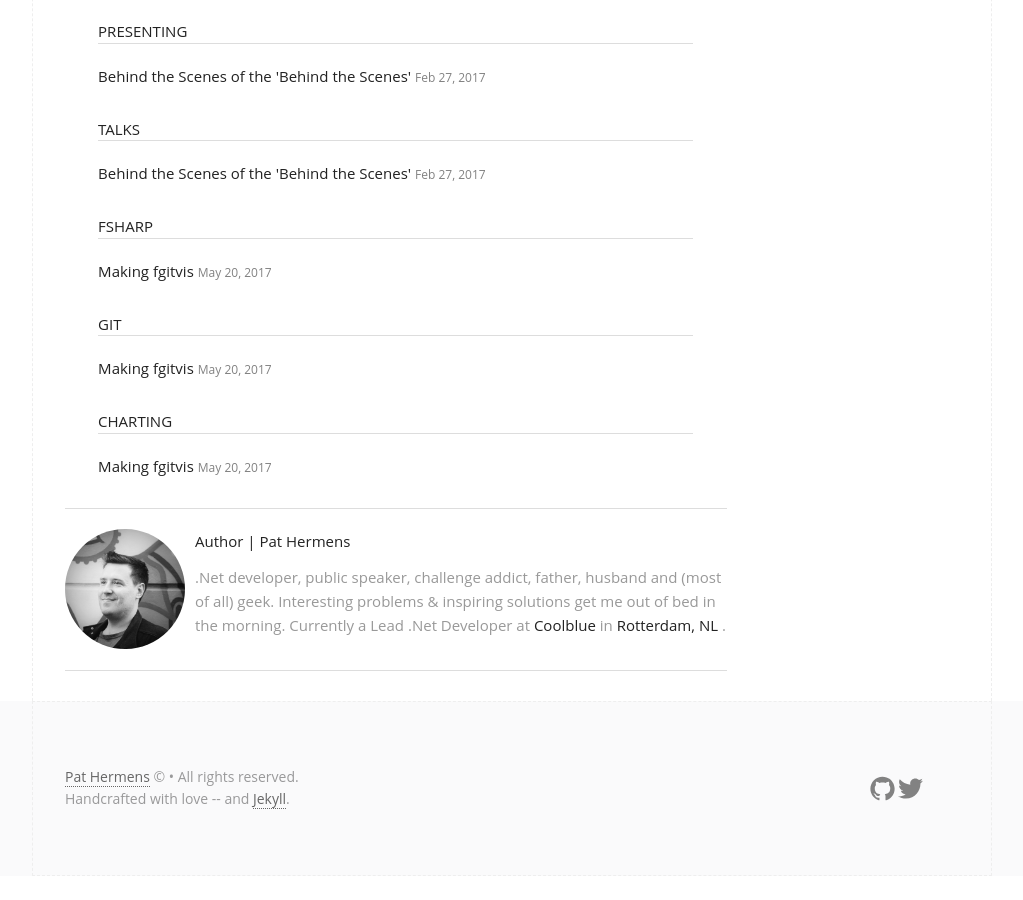
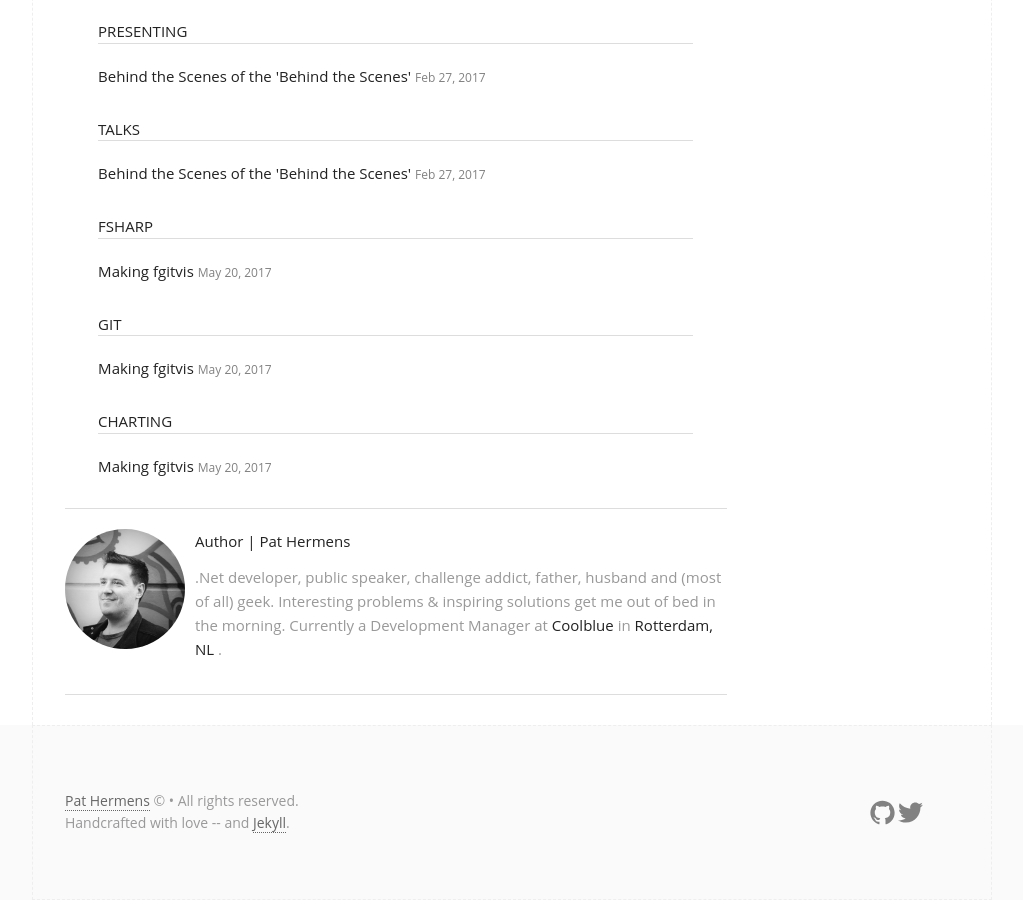
Before and after one commit to PHeonix25/PHeonix25.github.io, a Jekyll site: the page built from archive.html, in a window 1280 px wide and 900 px high, scrolled down 1401 px. Shown: the whole window, without its empty margins (128-1151 px from the left). Built offline with Jekyll 4.4.1, drawn with Linux system fonts in a browser that asks for light colours; before the commit the page ends 2277 px from its top, so only the background shows below that.

Commit message:
Updates Author info with new job title

```diff
--- a/_includes/author.html
+++ b/_includes/author.html
@@ -4,7 +4,7 @@
 		<p>Author | <a href="/about" rel="author"><span itemprop="name">Pat Hermens</span></a></p>
 		<p class="bio">
 			.Net developer, public speaker, challenge addict, father, husband and (most of all) geek. Interesting problems &amp; inspiring solutions
-			get me out of bed in the morning. Currently a <span itemprop="jobTitle">Lead .Net Developer</span> at
+			get me out of bed in the morning. Currently a <span itemprop="jobTitle">Development Manager</span> at
 			<a href="https://coolblue.nl"><span itemprop="worksFor" itemscope itemtype="http://schema.org/Organization">Coolblue</span></a>
 			in <span itemprop="address" itemscope itemtype="http://schema.org/PostalAddress"><a href="https://www.google.nl/maps/place/Weena+664,+3012+Rotterdam/"><span itemprop="addressRegion">Rotterdam, NL</span></a>
 			</span>.
```
